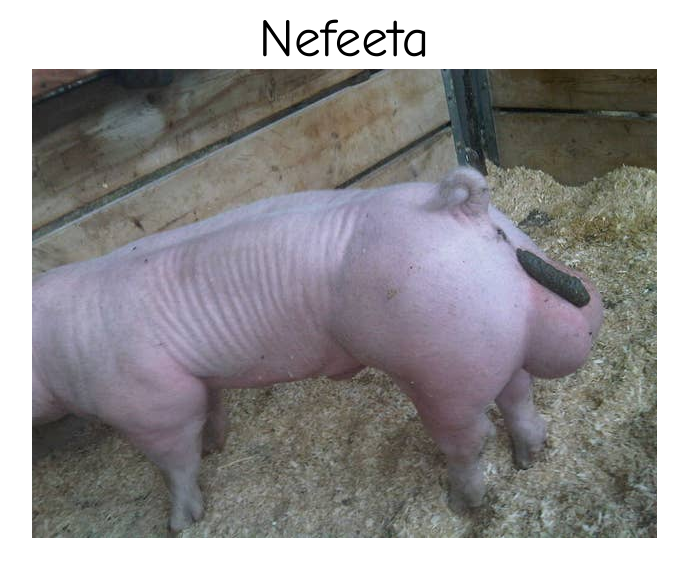
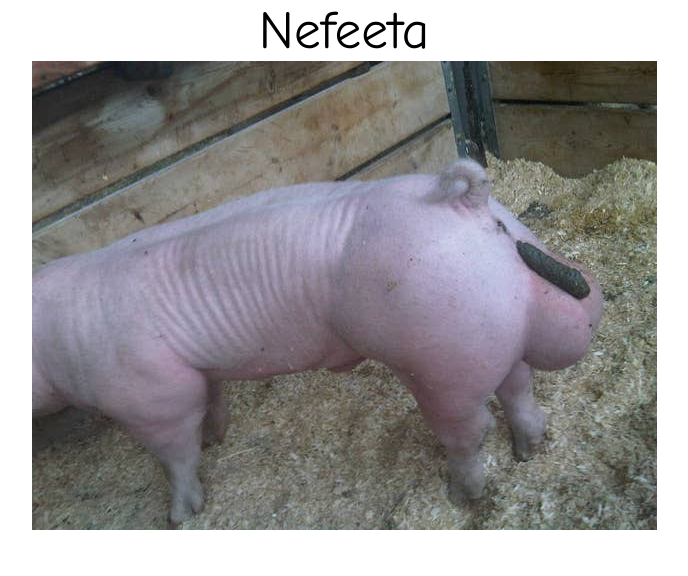
Before and after one commit to nebitaisoverparty/nebitaisoverparty.github.io, a plain HTML site: page index.html in a window 1280 px wide. Shown: the whole page, without its empty margins (296-984 px from the left). Drawn offline with Linux system fonts and the light colour scheme.

Commit message:
Update index.html

```diff
--- a/index.html
+++ b/index.html
@@ -3,9 +3,6 @@
 <style>
 	body, html {
 		font-family: "Comic Sans MS", "Comic Sans", cursive;
-	}
-
-	.cum {
 		margin: auto;
 		text-align: center;
 		font-size: 40pt;
@@ -16,11 +13,9 @@
 <html>
 	<head>
 		<body>
-			<div class="cum">
-				<h class="SHIT">Nefeeta</h>
-				<div>
-					<img src="obama.jpg"/>
-				</div>
+			<h class="SHIT">Nefeeta</h>
+			<div>
+				<img src="obama.jpg"/>
 			</div>
 		</body>
 	</head>
```
